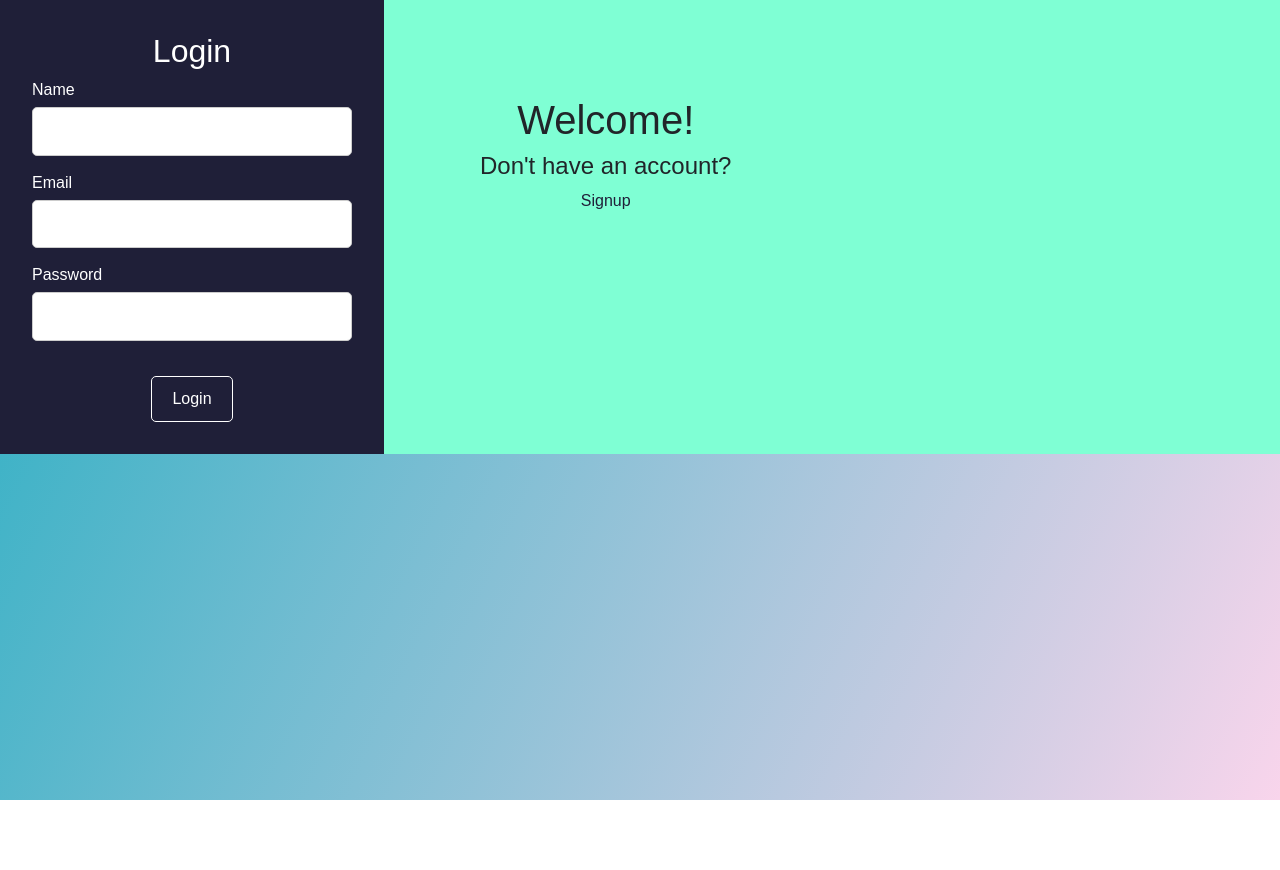
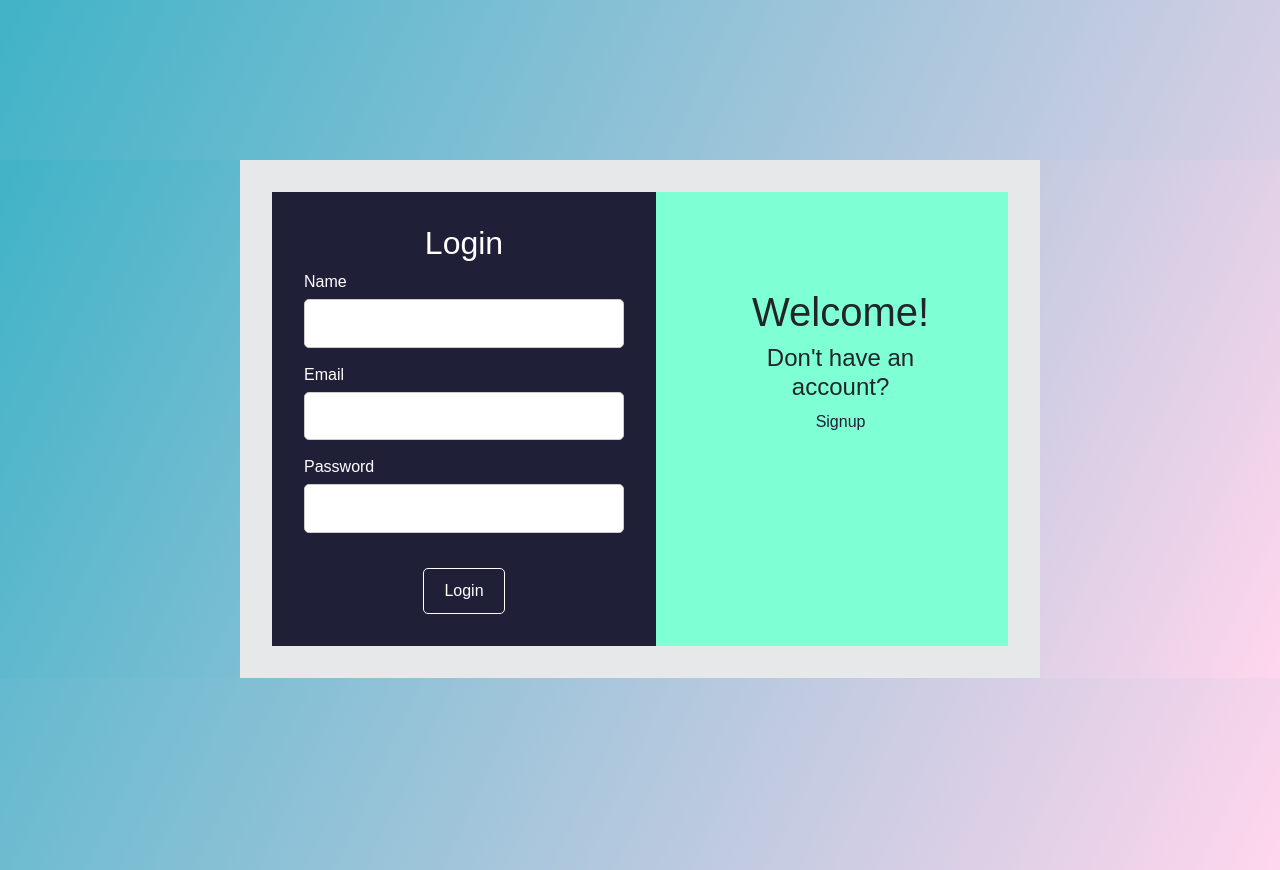
Before and after one commit to Vishnu290504/Fashonista, a React (Vite) app: page / in a window 1280 px wide. Before the commit the page ends 800 px from the top, so only its background shows below. Built offline with nearby package versions, Linux system fonts and the light colour scheme; no server answers; the HTML template or start-up script is replaced by a standard one.

Commit message:
Update LoginForm.jsx

```diff
--- a/src/components/LoginForm.jsx
+++ b/src/components/LoginForm.jsx
@@ -33,6 +33,7 @@ function LoginForm() {
   };
 
   return (
+    <div className="l">
     <div className="login-form-container">
       <div className="login">
         <div className="loginform">
@@ -77,6 +78,7 @@ function LoginForm() {
         </p>
       </div>
     </div>
+    </div>
   );
 };
 
```
